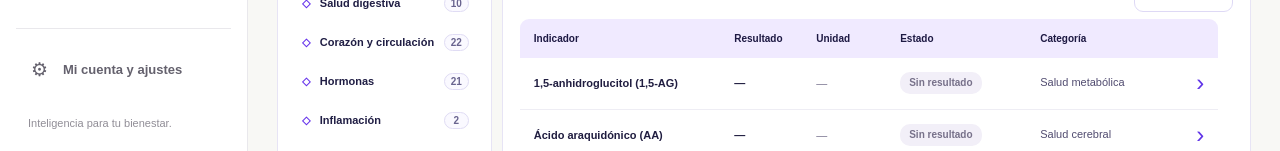
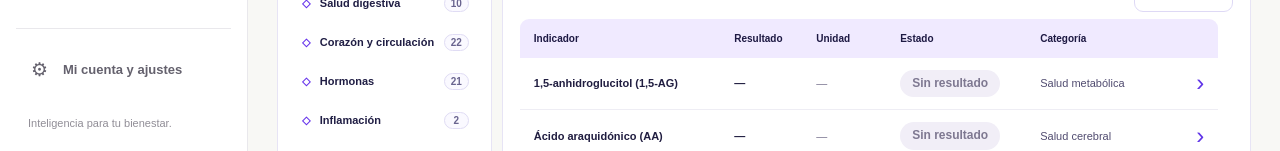
Before and after one commit to papasinfrontera/wellness-app-platform-MVP, a Next.js app: page /mi-analisis in a window 1280 px wide. Shown: the part 649-800 px from the top of the page. Built offline with nearby package versions, Linux system fonts and the light colour scheme; no server answers.

Commit message:
style(analysis): match Demo #1 pill badges with bold text and soft status colors

```diff
--- a/src/app/(dashboard)/mi-analisis/analisis.css
+++ b/src/app/(dashboard)/mi-analisis/analisis.css
@@ -97,3 +97,56 @@
 .wa-display-pending{background:#f5efe3;color:#82602b}
 .wa-display-optimal{background:#dafa93;color:#365a1e}
 .wa-reference-pending{color:#8a7782;font-size:10px;line-height:1.35}
+
+/* Sprint 6.7-C — Demo #1 visual parity for state badges; CSS-only, no data changes. */
+.wa-explorer .wa-result-state-cell .wa-result-status{
+  display:inline-flex;
+  align-items:center;
+  justify-content:center;
+  align-self:flex-start;
+  width:max-content;
+  max-width:100%;
+  padding:7px 12px;
+  border:0;
+  border-radius:999px;
+  font-size:12px;
+  font-weight:700;
+  line-height:1.15;
+  letter-spacing:0;
+  white-space:nowrap;
+  box-shadow:none;
+}
+.wa-explorer .wa-result-state-cell .wa-display-optimal{
+  background:#d9ef8b;
+  color:#3d5b1f;
+}
+.wa-explorer .wa-result-state-cell .wa-display-sufficient{
+  background:#f8dede;
+  color:#8c3b46;
+}
+.wa-explorer .wa-result-state-cell .wa-display-out_of_range{
+  background:#ece7f7;
+  color:#6b5f87;
+}
+.wa-explorer .wa-result-state-cell .wa-display-no_result{
+  background:#f1eef7;
+  color:#7e7891;
+}
+.wa-explorer .wa-result-state-cell .wa-display-pending{
+  background:#f5efe3;
+  color:#8a7352;
+}
+.wa-explorer .wa-result-state-cell .wa-pdf-reference-label,
+.wa-explorer .wa-result-state-cell .wa-reference-pending{
+  font-size:10px;
+  font-weight:400;
+  line-height:1.4;
+}
+@media(max-width:1000px){
+  .wa-explorer .wa-result-state-cell .wa-result-status{
+    font-size:11px;
+    padding:6px 9px;
+    white-space:normal;
+    text-align:center;
+  }
+}
```
